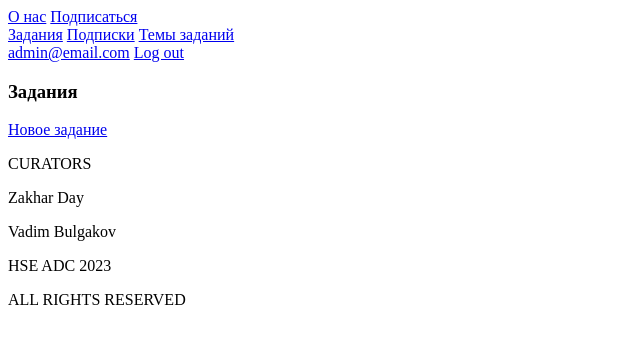
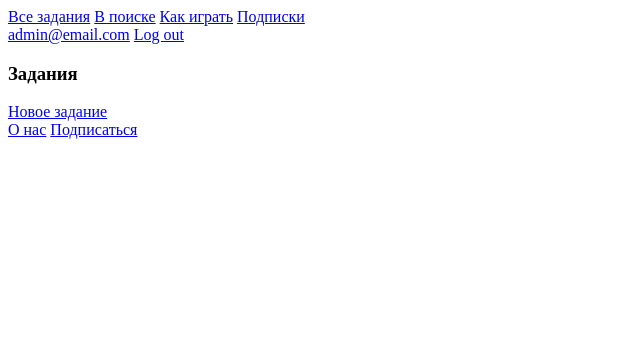
Before and after one commit to HSEADC/B21DZ09-L3-Project-04, a Rails app: page /admin/tasks in a window 1280 px wide. Shown: the top 344 px of the page, without its empty margins (0-640 px from the left). Run offline with Rails 7, Linux system fonts and the light colour scheme; a user stored in the database is signed in; data that the repository does not hold is empty; parts of the project's set-up code (start-up, migrations or seed data) failed here and were passed over; some libraries are stand-ins or nearby versions.

Commit message:
New structure start

```diff
--- a/app/models/task.rb
+++ b/app/models/task.rb
@@ -2,6 +2,6 @@ class Task < ApplicationRecord
   has_many :answers, dependent: :destroy
   # validates :name, presence: true
   # validates :description, presence: true
-  # mount_uploader :first_answer_image, TaskImageUploader
+  mount_uploader :first_answer_image, TaskImageUploader
   # mount_uploader :ref_image, RefImageUploader
 end
--- a/app/views/admin/tasks/_task.html.erb
+++ b/app/views/admin/tasks/_task.html.erb
@@ -3,9 +3,5 @@
 
     <%= image_tag task.first_answer_image.url, class: "firstImg" if task.first_answer_image.url %>
 
-    <div class="ref-container">
-      <%= image_tag task.ref_image.url, class: "refImg" if task.ref_image.url %>
-    </div>
-
   </div>
 </div>
--- a/app/views/application/_footer.html.erb
+++ b/app/views/application/_footer.html.erb
@@ -1,12 +1,5 @@
 <footer>
-  <div class="curators">
-    <p>CURATORS</p>
-    <p>Zakhar Day</p>
-    <p>Vadim Bulgakov</p>
-  </div>
-
-  <p>HSE ADC 2023</p>
-
-  <p>ALL RIGHTS RESERVED</p>
+  <%= link_to "О нас", about_path %>
+  <a href="#subscribeEmail">Подписаться</a>
 
 </footer>
--- a/app/views/application/_menubar.html.erb
+++ b/app/views/application/_menubar.html.erb
@@ -2,17 +2,21 @@
     <%= link_to "", welcome_path, class:"logo" %>
 
     <div class="headerLinks">
-      <%= link_to "О нас", about_path %>
-      <a href="#subscribeEmail">Подписаться</a>
+      <%= link_to "Все задания", allTasks_path %>
+      <%= link_to "В поиске", searchTasks_path %>
+      <%= link_to "Как играть", howToPlay_path %>
+      <%= link_to "Подписки", admin_subscriptions_url %>
     </div>
 
-    <% if user_signed_in? && current_user.admin == true %>
-    <div class="adminLinks">
-      <%= link_to "Задания", admin_tasks_url %>
-      <%= link_to "Подписки", admin_subscriptions_url %>
-      <%= link_to "Темы заданий", welcome_tasksThemes_url %>
-    </div>
-    <% end%>
+    <%# <% if user_signed_in? && current_user.admin == true %>
+    <!-- <div class="adminLinks"> -->
+      <%#= link_to "Задания", admin_tasks_url %>
+      <%#= link_to "Все задания", allTasks_path %>
+      <%#= link_to "В поиске", searchTasks_path %>
+      <%#= link_to "Как играть", howToPlay_path %>
+      <%#= link_to "Подписки", admin_subscriptions_url %>
+    <!-- </div> -->
+    <%# end%>
 
 
   <% if user_signed_in? %>
--- /dev/null
+++ b/app/views/welcome/howToPlay.html.erb
@@ -0,0 +1 @@
+<h1>Как играть</h1>
--- /dev/null
+++ b/app/views/welcome/searchTasks.html.erb
@@ -0,0 +1 @@
+<h1>В поиске</h1>
--- a/app/views/welcome/tasksThemes.html.erb
+++ /dev/null
@@ -1 +0,0 @@
-<%= render 'admin/tasks/task', task: @task %>
--- a/config/routes.rb
+++ b/config/routes.rb
@@ -33,7 +33,9 @@ Rails.application.routes.draw do
 
   get 'welcome', to: 'welcome#index'
   get 'about', to: 'welcome#about'
-  get 'welcome/tasksThemes'
+  get 'allTasks', to: 'welcome#allTasks'
+  get 'searchTasks', to: 'welcome#searchTasks'
+  get 'howToPlay', to: 'welcome#howToPlay'
 
   root "welcome#index"
 
```
Also changed, not shown: app/controllers/welcome_controller.rb (+8 -2 lines), app/views/welcome/allTasks.html.erb (added, +7 -0 lines).
